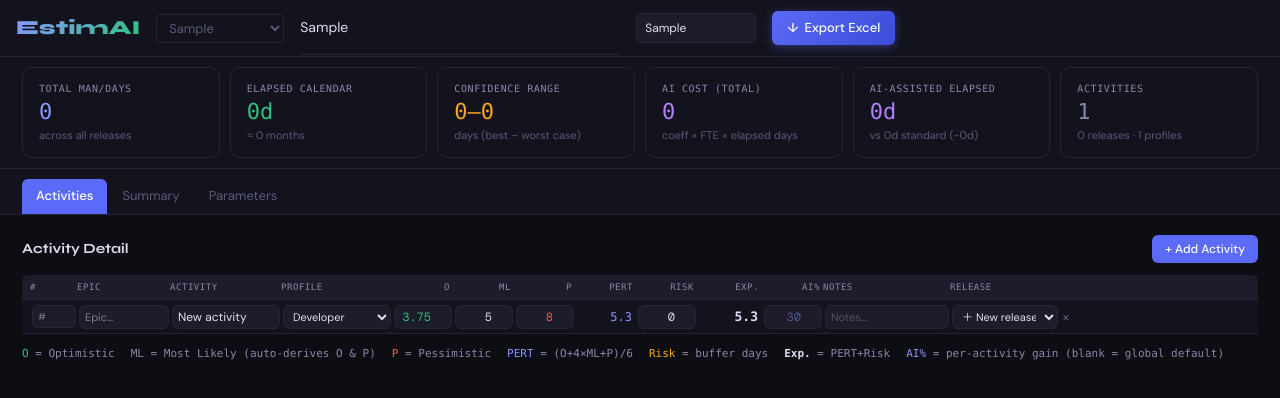
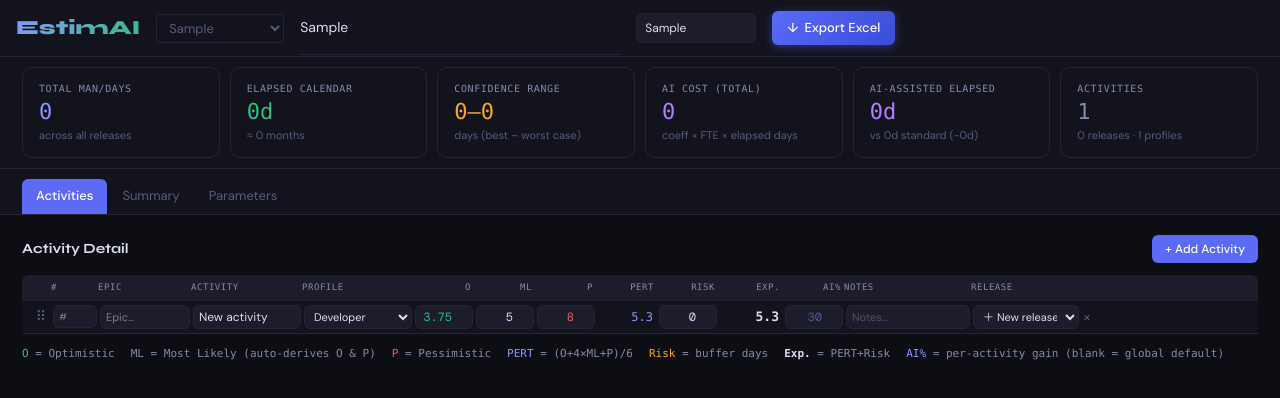
Before and after one commit to matteocodogno/operai, a React (Vite) app in the folder estimai-ui/: page / in a window 1280 px wide. Both pictures are taken after typing "Sample", "Sample" into the empty fields and a click on the button "+ Add Activity". Shown: the top 398 px of the page. Built offline with nearby package versions, Linux system fonts and the light colour scheme.

Commit message:
feat(ui): add drag-and-drop activity reordering with dnd-kit

```diff
--- a/estimai-ui/package.json
+++ b/estimai-ui/package.json
@@ -10,6 +10,9 @@
     "preview": "vite preview"
   },
   "dependencies": {
+    "@dnd-kit/core": "^6.3.1",
+    "@dnd-kit/sortable": "^10.0.0",
+    "@dnd-kit/utilities": "^3.2.2",
     "@tanstack/react-table": "^8.21.3",
     "react": "^19.2.4",
     "react-dom": "^19.2.4",
@@ -32,5 +35,6 @@
     "typescript": "~5.9.3",
     "typescript-eslint": "^8.56.1",
     "vite": "^8.0.0"
-  }
+  },
+  "packageManager": "pnpm@10.32.1+sha512.a706938f0e89ac1456b6563eab4edf1d1faf3368d1191fc5c59790e96dc918e4456ab2e67d613de1043d2e8c81f87303e6b40d4ffeca9df15ef1ad567348f2be"
 }
--- a/estimai-ui/src/EstimatorApp.tsx
+++ b/estimai-ui/src/EstimatorApp.tsx
@@ -16,7 +16,7 @@ export default function App() {
     name, author, params, releases, acts,
     summary, totals, byProfile,
     setName, setAuthor,
-    updAct, addAct, delAct,
+    updAct, addAct, delAct, reorderActs,
     updRel, addRel, delRel,
     updP,
     switchProject, newProject,
@@ -101,6 +101,7 @@ export default function App() {
             onDelete={delAct}
             onAdd={addAct}
             onAddRelease={addRel}
+            onReorder={reorderActs}
           />
         )}
 
--- a/estimai-ui/src/components/ActivityTable.tsx
+++ b/estimai-ui/src/components/ActivityTable.tsx
@@ -6,6 +6,20 @@ import {
   createColumnHelper,
   type ColumnDef,
 } from "@tanstack/react-table";
+import {
+  DndContext,
+  closestCenter,
+  PointerSensor,
+  useSensor,
+  useSensors,
+  type DragEndEvent,
+} from "@dnd-kit/core";
+import {
+  SortableContext,
+  useSortable,
+  verticalListSortingStrategy,
+} from "@dnd-kit/sortable";
+import { CSS } from "@dnd-kit/utilities";
 import { type Activity, PROFILES } from "../types";
 
 interface ActivityTableProps {
@@ -16,20 +30,74 @@ interface ActivityTableProps {
   onDelete: (id: string) => void;
   onAdd: () => void;
   onAddRelease: () => string;
+  onReorder: (fromIndex: number, toIndex: number) => void;
 }
 
 function pertCalc(o: number, ml: number, p: number): number {
   return ((Number(o)||0) + 4*(Number(ml)||0) + (Number(p)||0)) / 6;
 }
 
-const COL_W = "44px 90px 108px 108px 58px 58px 58px 58px 58px 62px 58px 124px 106px 26px";
+const COL_W = "18px 44px 90px 108px 108px 58px 58px 58px 58px 58px 62px 58px 124px 106px 26px";
 const RIGHT_COLS = new Set(["o", "ml", "p", "pert", "risk", "expected", "aiGain"]);
 
 const columnHelper = createColumnHelper<Activity>();
 
 const NEW_RELEASE_SENTINEL = "__new__";
 
-const ActivityTable = memo(function ActivityTable({ activities, releaseNames, globalAiGain, onUpdate, onDelete, onAdd, onAddRelease }: ActivityTableProps) {
+// Sortable row wrapper
+function SortableRow({
+  id,
+  children,
+  className,
+  style,
+}: {
+  id: string;
+  children: React.ReactNode;
+  className: string;
+  style: React.CSSProperties;
+}) {
+  const { attributes, listeners, setNodeRef, setActivatorNodeRef, transform, transition, isDragging } =
+    useSortable({ id });
+
+  const rowStyle: React.CSSProperties = {
+    ...style,
+    transform: CSS.Transform.toString(transform),
+    transition,
+    opacity: isDragging ? 0.5 : 1,
+    position: "relative",
+    zIndex: isDragging ? 1 : "auto",
+  };
+
+  return (
+    <div ref={setNodeRef} style={rowStyle} className={className}>
+      {/* Drag handle — passed via context to the handle cell */}
+      <div
+        ref={setActivatorNodeRef}
+        {...attributes}
+        {...listeners}
+        className="flex items-center justify-center cursor-grab active:cursor-grabbing text-muted hover:text-soft select-none touch-none"
+        style={{ fontSize: 14 }}
+        title="Drag to reorder"
+      >
+        ⠿
+      </div>
+      {children}
+    </div>
+  );
+}
+
+const ActivityTable = memo(function ActivityTable({
+  activities,
+  releaseNames,
+  globalAiGain,
+  onUpdate,
+  onDelete,
+  onAdd,
+  onAddRelease,
+  onReorder,
+}: ActivityTableProps) {
+  const sensors = useSensors(useSensor(PointerSensor, { activationConstraint: { distance: 5 } }));
+
   const columns: ColumnDef<Activity, any>[] = useMemo(() => [
     columnHelper.accessor("num", {
       header: "#",
@@ -234,6 +302,16 @@ const ActivityTable = memo(function ActivityTable({ activities, releaseNames, gl
     getCoreRowModel: getCoreRowModel(),
   });
 
+  const rowIds = useMemo(() => activities.map((a) => a.id), [activities]);
+
+  function handleDragEnd(event: DragEndEvent) {
+    const { active, over } = event;
+    if (!over || active.id === over.id) return;
+    const fromIndex = rowIds.indexOf(active.id as string);
+    const toIndex = rowIds.indexOf(over.id as string);
+    if (fromIndex !== -1 && toIndex !== -1) onReorder(fromIndex, toIndex);
+  }
+
   return (
     <>
       <div className="flex justify-between items-center mb-3">
@@ -244,12 +322,13 @@ const ActivityTable = memo(function ActivityTable({ activities, releaseNames, gl
       </div>
 
       <div className="overflow-x-auto">
-        <div style={{ minWidth: "1000px" }}>
-          {/* Column headers */}
+        <div style={{ minWidth: "1080px" }}>
+          {/* Column headers — includes drag handle column */}
           <div
             className="grid gap-0.75 py-1.5 px-2 bg-ink-mid rounded-t-md text-[9px] text-soft font-mono uppercase tracking-[0.06em]"
             style={{ gridTemplateColumns: COL_W }}
           >
+            <div /> {/* handle column header — empty */}
             {table.getHeaderGroups().map(headerGroup =>
               headerGroup.headers.map(header => (
                 <div key={header.id} className={RIGHT_COLS.has(header.id) ? "text-right" : "text-left"}>
@@ -259,12 +338,15 @@ const ActivityTable = memo(function ActivityTable({ activities, releaseNames, gl
             )}
           </div>
 
-          {/* Rows */}
+          {/* Sortable rows */}
+          <DndContext sensors={sensors} collisionDetection={closestCenter} onDragEnd={handleDragEnd}>
+            <SortableContext items={rowIds} strategy={verticalListSortingStrategy}>
               {table.getRowModel().rows.map((row, idx) => {
                 const risky = Number(row.original.risk) > 0;
                 return (
-              <div
+                  <SortableRow
                     key={row.id}
+                    id={row.original.id}
                     className={`grid gap-0.75 py-1 px-2 border-b border-rule items-center border-l-2 ${
                       risky
                         ? "bg-[rgba(245,166,35,.04)] border-l-org"
@@ -277,9 +359,11 @@ const ActivityTable = memo(function ActivityTable({ activities, releaseNames, gl
                     {row.getVisibleCells().map(cell => (
                       flexRender(cell.column.columnDef.cell, cell.getContext())
                     ))}
-              </div>
+                  </SortableRow>
                 );
               })}
+            </SortableContext>
+          </DndContext>
         </div>
       </div>
 
--- a/estimai-ui/src/context/EstimatorContext.tsx
+++ b/estimai-ui/src/context/EstimatorContext.tsx
@@ -87,6 +87,7 @@ export interface EstimatorContextValue {
   updAct: (id: string, f: keyof Activity, v: string) => void;
   addAct: () => void;
   delAct: (id: string) => void;
+  reorderActs: (fromIndex: number, toIndex: number) => void;
   updRel: (id: string, f: keyof Release, v: string | number) => void;
   addRel: () => string;
   delRel: (id: string) => void;
@@ -177,6 +178,14 @@ export function EstimatorProvider({ children }: { children: React.ReactNode }) {
   const delAct = useCallback((id: string) =>
     setActs((prev) => prev.filter((a) => a.id !== id)), []);
 
+  const reorderActs = useCallback((fromIndex: number, toIndex: number) =>
+    setActs((prev) => {
+      const next = [...prev];
+      const [moved] = next.splice(fromIndex, 1);
+      next.splice(toIndex, 0, moved);
+      return next;
+    }), []);
+
   const updRel = useCallback((id: string, f: keyof Release, v: string | number) =>
     setRels((prev) => prev.map((r) => r.id === id ? { ...r, [f]: v } : r)), []);
 
@@ -197,11 +206,11 @@ export function EstimatorProvider({ children }: { children: React.ReactNode }) {
     name, author, params, releases, acts,
     summary, totals, byProfile,
     setName, setAuthor,
-    updAct, addAct, delAct,
+    updAct, addAct, delAct, reorderActs,
     updRel, addRel, delRel,
     updP,
     switchProject, newProject,
-  }), [projectId, projects, name, author, params, releases, acts, summary, totals, byProfile, updAct, addAct, delAct, updRel, addRel, delRel, updP, switchProject, newProject]);
+  }), [projectId, projects, name, author, params, releases, acts, summary, totals, byProfile, updAct, addAct, delAct, reorderActs, updRel, addRel, delRel, updP, switchProject, newProject]);
 
   return <EstimatorContext.Provider value={value}>{children}</EstimatorContext.Provider>;
 }
```
Also changed, not shown: 1 other file (tests, documents, lock files or other folders). Lines whose indentation alone changed are shown as unchanged.
